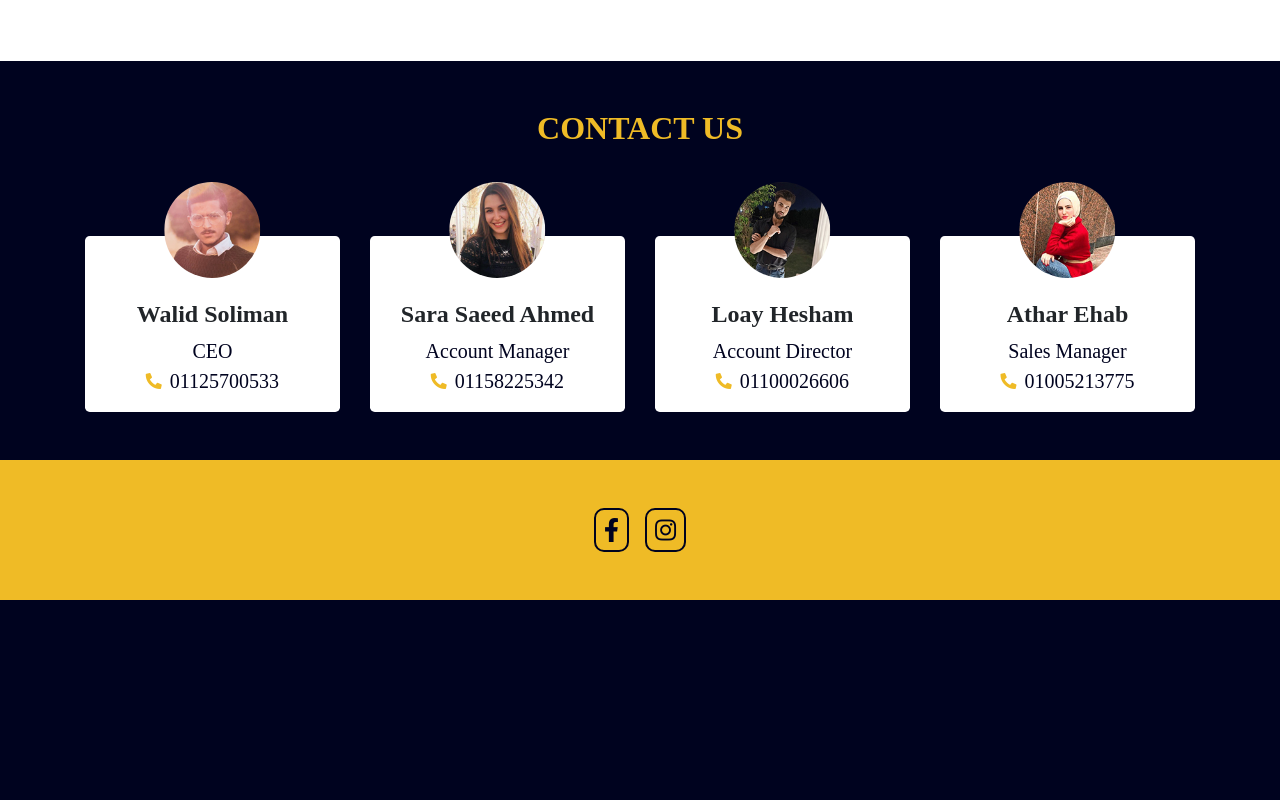
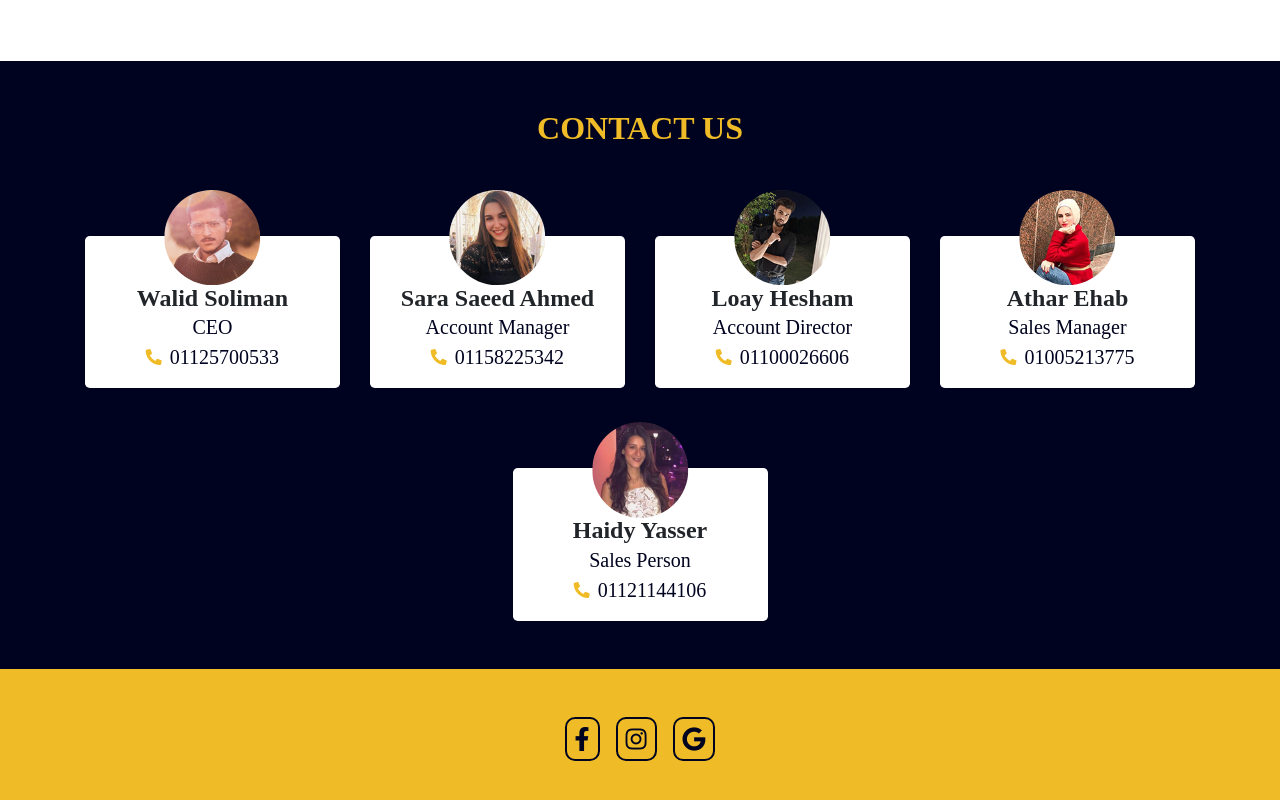
Before and after one commit to SceneMarketingAgency/Scene, a plain HTML site: page index.html in a window 1280 px wide. Shown: the part 7734-8534 px from the top of the page. Before the commit the page ends 8334 px from the top, so only its background shows below. Drawn offline with Linux system fonts and the light colour scheme; animation ran at ten frames a second; a web font is replaced by a local one.

Commit message:
addone and mail

```diff
--- a/css/style.css
+++ b/css/style.css
@@ -142,6 +142,11 @@ nav li {
     top: -30%;
     transform: translateX(-50%);
 }
+#contactUs h4
+{
+    margin-top: 2rem !important;
+    margin-bottom: 0!important;
+}
 /* ==============================*/
 footer
 {
--- a/index.html
+++ b/index.html
@@ -740,14 +740,14 @@
     <section id="contactUs" class="py-5">
         <div class="container text-center">
             <h2 class="gold-color title-h2">CONTACT US</h2>
-            <div class="row">
+            <div class="row d-flex justify-content-center">
                 <div class="col-md-3 mt-5">
                     <div class="contact-item bg-white rounded-lg wow fadeInUp">
                         <div class="contact-img">
                             <img class="w-75 rounded-circle" src="images/walid.jpg" alt="">
                         </div>
                         <div class="contact-contect ">
-                            <h4 class="mt-5 font-weight-bold">Walid Soliman</h4>
+                            <h4 class="font-weight-bold">Walid Soliman</h4>
                             <p class="lead blue-font">CEO</p>
                             <div class="phone d-flex justify-content-center align-items-center">
                                 <i class="fas fa-phone-alt gold-color mr-2"></i>
@@ -762,7 +762,7 @@
                             <img class="w-75 rounded-circle" src="images/sara.jpg" alt="">
                         </div>
                         <div class="contact-contect ">
-                            <h4 class="mt-5 font-weight-bold">Sara Saeed Ahmed</h4>
+                            <h4 class="font-weight-bold">Sara Saeed Ahmed</h4>
                             <p class="lead blue-font">Account Manager</p>
                             <div class="phone d-flex justify-content-center align-items-center">
                                 <i class="fas fa-phone-alt gold-color mr-2"></i>
@@ -777,7 +777,7 @@
                             <img class="w-75 rounded-circle" src="images/loay.jpg" alt="">
                         </div>
                         <div class="contact-contect ">
-                            <h4 class="mt-5 font-weight-bold">Loay Hesham</h4>
+                            <h4 class=" font-weight-bold">Loay Hesham</h4>
                             <p class="lead blue-font">Account Director</p>
                             <div class="phone d-flex justify-content-center align-items-center">
                                 <i class="fas fa-phone-alt gold-color mr-2"></i>
@@ -793,11 +793,26 @@
                             <img class="w-75 rounded-circle" src="images/athar.jpg" alt="">
                         </div>
                         <div class="contact-contect ">
-                            <h4 class="mt-5 font-weight-bold">Athar Ehab</h4>
+                            <h4 class=" font-weight-bold">Athar Ehab</h4>
                             <p class="lead blue-font">Sales Manager</p>
                             <div class="phone d-flex justify-content-center align-items-center">
                                 <i class="fas fa-phone-alt gold-color mr-2"></i>
                                 <p class="lead blue-font">01005213775</p>
+                            </div>
+                        </div>
+                    </div>
+                </div>
+                <div class="col-md-3 mt-5">
+                    <div class="contact-item bg-white rounded-lg wow fadeInUp">
+                        <div class="contact-img">
+                            <img class="w-75 rounded-circle" src="images/haidy.jpg" alt="">
+                        </div>
+                        <div class="contact-contect ">
+                            <h4 class=" font-weight-bold">Haidy Yasser</h4>
+                            <p class="lead blue-font">Sales Person</p>
+                            <div class="phone d-flex justify-content-center align-items-center">
+                                <i class="fas fa-phone-alt gold-color mr-2"></i>
+                                <p class="lead blue-font">01121144106</p>
                             </div>
                         </div>
                     </div>
@@ -819,6 +834,14 @@
                         <i class="fab fa-instagram"></i>
                     </div>
                 </a>
+
+
+                <a href="mailto:scenemarketingagency@gmail.com
+                " target="_blank">
+                    <div class="item">
+                        <i class="fab fa-google"></i>
+                    </div>
+                </a>
             </div>
         </div>
     </footer>
```
Also changed, not shown: images/haidy.jpg (added).
